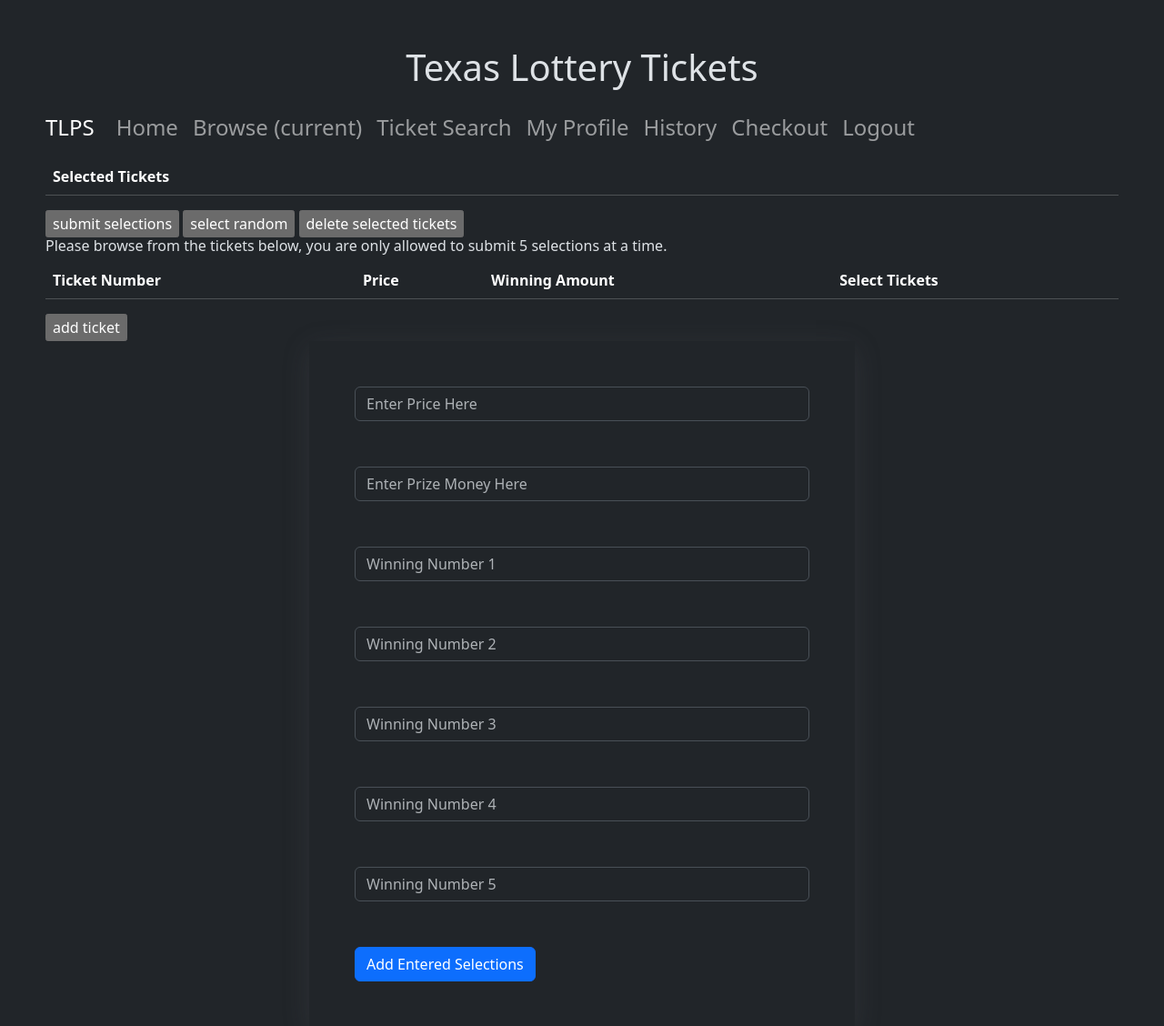
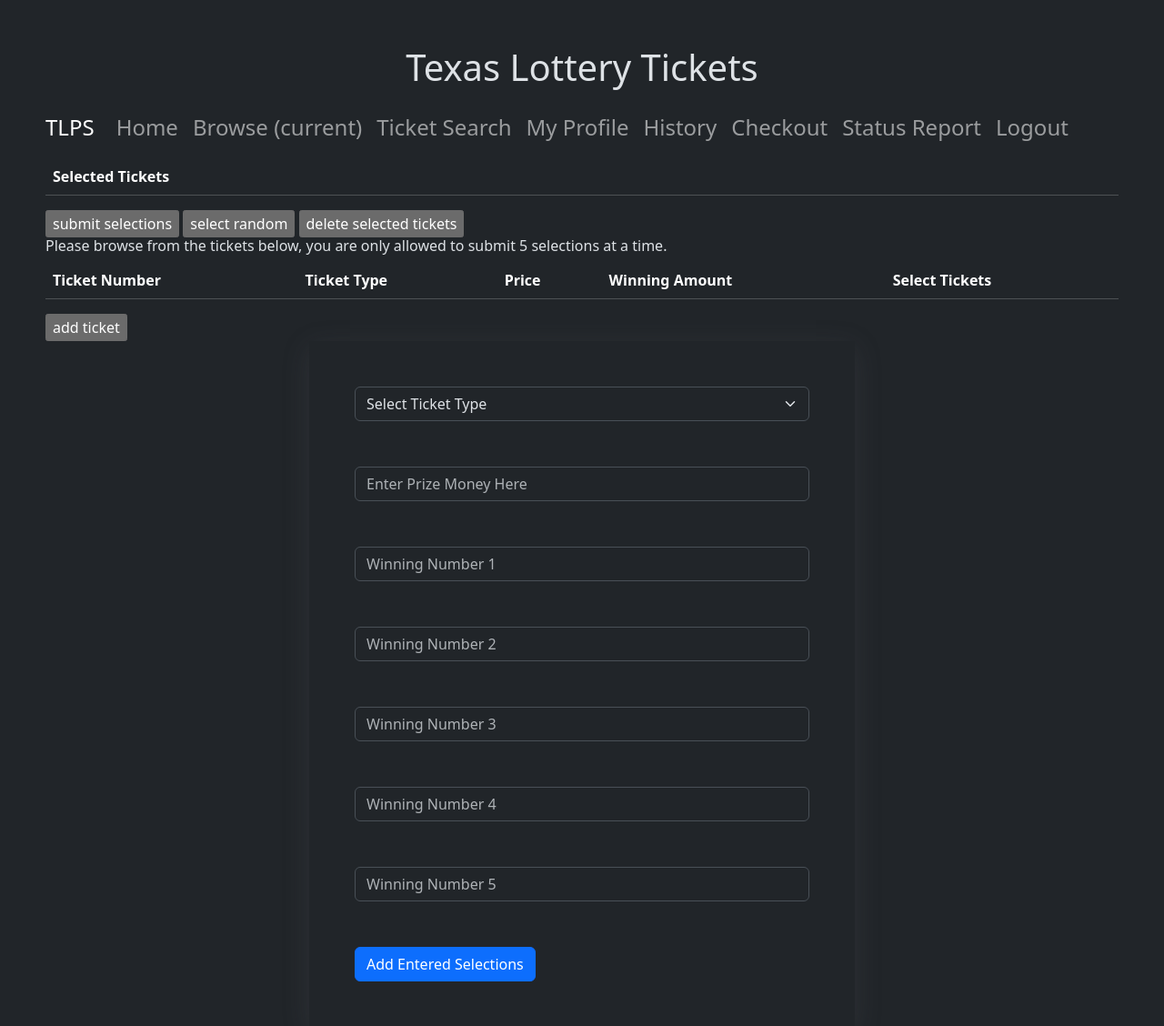
Before and after one commit to arizzo99/Lottery-Ticket-System, a PHP site: page /browse.php in a window 1280 px wide. Shown: the top 1128 px of the page at 91% size. Run offline with PHP 8.4, Linux system fonts and the light colour scheme; the visitor is signed in with stand-in values (Sample User, id 1); tables that the repository leaves empty or names only in its code hold one stand-in row (values such as "Sample post"); data that the repository does not hold is empty.

Commit message:
Update browse.php

```diff
--- a/XAMPP/browse.php
+++ b/XAMPP/browse.php
@@ -43,6 +43,11 @@ if(!isset($_SESSION["user"])){
                 <li class="nav-item">
                     <a href="checkout.php" class="nav-link">Checkout </a>
                 </li>
+                <?php if(isset($_SESSION['admin'])):?>
+                <li class="nav-item">
+                    <a href="admin.php" class="nav-link">Status Report</a>
+                </li>
+                <?php endif ?>
                 <li class="nav-item">
                     <a href="logout.php" class="nav-link">Logout</a>
                 </li>
@@ -94,20 +99,21 @@ if(!isset($_SESSION["user"])){
             else{
                 # once we reach here all ticket information is valid and can be pushed to the database
                 foreach($all_tickets as $ticket){
-                    $sql = "SELECT price, winning_amount, winning_numbers FROM tickets WHERE $ticket = ticket_id";
+                    $sql = "SELECT price, ticket_type, winning_amount, winning_numbers FROM tickets WHERE $ticket = ticket_id";
                     $result = mysqli_query($conn_bool, $sql);
                     $data = $result->fetch_all(MYSQLI_ASSOC);
                     foreach($data as $val){
+                        $ticket_type = $val['ticket_type'];
                         $price = $val['price'];
                         $winning_amount = $val['winning_amount'];
                         $winning_numbers = $val['winning_numbers'];
                     }
 
-                    $sql = "INSERT INTO shopping_cart (ticket_id, id, price, winning_amount, winning_numbers) VALUES (?, ?, ? ,? ,?)";
+                    $sql = "INSERT INTO shopping_cart (ticket_id, id, price, winning_amount, winning_numbers, ticket_type) VALUES (?, ?, ? ,? ,?, ?)";
                     $stmt = mysqli_stmt_init($conn_bool);
                     $prepare_stmt = mysqli_stmt_prepare($stmt, $sql);
 
-                    mysqli_stmt_bind_param($stmt, "sssss", $ticket, $user_id, $price, $winning_amount, $winning_numbers);
+                    mysqli_stmt_bind_param($stmt, "ssssss", $ticket, $user_id, $price, $winning_amount, $winning_numbers, $ticket_type);
                     mysqli_stmt_execute($stmt);
                 }
 
@@ -211,7 +217,21 @@ if(!isset($_SESSION["user"])){
     elseif(isset($_POST['add_selections'])){
         echo "<div class='alert alert-info'>Ticket Added</div>";
         unset($_SESSION['is_adding']);
-        $price = $_POST['price1'];
+
+        $type = $_POST['ticket_type'];
+
+        if($type == "Power Ball"){
+            $price = 2;
+        }
+        elseif($type == "Mega Millions"){
+            $price = 2;
+        }
+        elseif($type == "Lotto Texas"){
+            $price = 1;
+        }
+        else{
+            $price = 1.5;
+        }
         $prize = $_POST['prize1'];
         $num1 = $_POST['num1'];
         $num2 = $_POST['num2'];
@@ -224,14 +244,14 @@ if(!isset($_SESSION["user"])){
         $user_numbers = $user_numbers.'-'.$num3;
         $user_numbers = $user_numbers.'-'.$num4;
         $user_numbers = $user_numbers.'-'.$num5;
-
+        print_r($user_numbers);
         require_once "database.php";
-        $sql = "INSERT INTO tickets (price, winning_amount, winning_numbers) VALUES (?,?,?)";
+        $sql = "INSERT INTO tickets (price, winning_amount, winning_numbers, ticket_type) VALUES (?,?,?, ?)";
         $stmt = mysqli_stmt_init($conn_bool);
         $prepare_stmt = mysqli_stmt_prepare($stmt, $sql);
 
         if($prepare_stmt){
-            mysqli_stmt_bind_param($stmt, "iii", $price, $prize, $user_numbers);
+            mysqli_stmt_bind_param($stmt, "iiss", $price, $prize, $user_numbers, $type);
             mysqli_stmt_execute($stmt);
         }
         else{
@@ -273,7 +293,7 @@ if(!isset($_SESSION["user"])){
 
         <?php
         require_once 'database.php';
-        $sql = "SELECT ticket_id, price, winning_amount FROM tickets WHERE id IS NULL";
+        $sql = "SELECT ticket_id, ticket_type, price, winning_amount FROM tickets WHERE id IS NULL";
         $result = mysqli_query($conn_bool, $sql);
         $data = $result->fetch_all(MYSQLI_ASSOC);
         ?>
@@ -319,6 +339,7 @@ if(!isset($_SESSION["user"])){
             <thead class='thead-dark'>
                 <tr>
                     <th scope='col'>Ticket Number</th>
+                    <th scope='col'>Ticket Type</th>
                     <th scope='col'>Price</th>
                     <th scope='col'>Winning Amount</th>
                     <th scope='col'>Select Tickets</th>
@@ -330,6 +351,10 @@ if(!isset($_SESSION["user"])){
                     <div class="form-group">
                         <td><?= htmlspecialchars($row['ticket_id'])?></td>
                         <input type="hidden" name="ticket_id" value=<?= htmlspecialchars($row['ticket_id'])?>>
+                    </div>
+                    <div class="form-group">
+                        <td><?= htmlspecialchars($row['ticket_type'])?></td>
+                        <input type="hidden" name="ticket_id" value=<?= htmlspecialchars($row['ticket_type'])?>>
                     </div>
                     <div class="form-group">
                         <td><?= '$' . htmlspecialchars($row['price'])?></td>
@@ -352,7 +377,13 @@ if(!isset($_SESSION["user"])){
         <?php if(isset($_SESSION['is_adding'])): ?>
             <div class="container">
                 <div class="form-group">
-                    <input type="number" min="1" class="form-control" name="price1" placeholder="Enter Price Here">
+                    <select name="ticket_type" id="ticket_type" class="form-select">
+                        <option selected>Select Ticket Type</option>
+                        <option value="Power Ball">Power Ball</option>
+                        <option value="Mega Millions">Mega Millions</option>
+                        <option value="Lotto Texas">Lotto Texas</option>
+                        <option value="Texas Two Step">Texas Two Step</option>
+                    </select>
                 </div>
                 <div class="form-group">
                     <input type="number" min="1" class="form-control" name="prize1" placeholder="Enter Prize Money Here">
```
